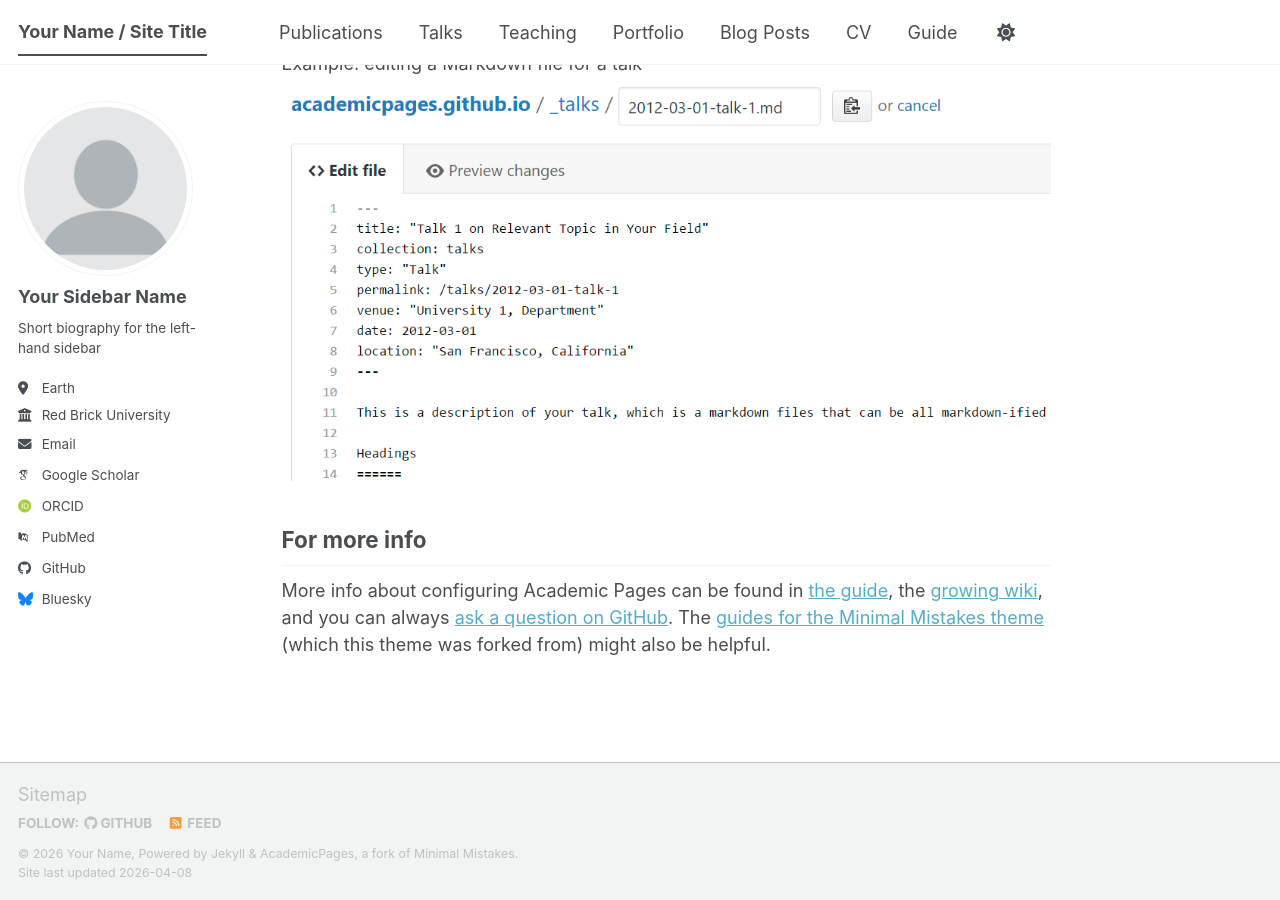
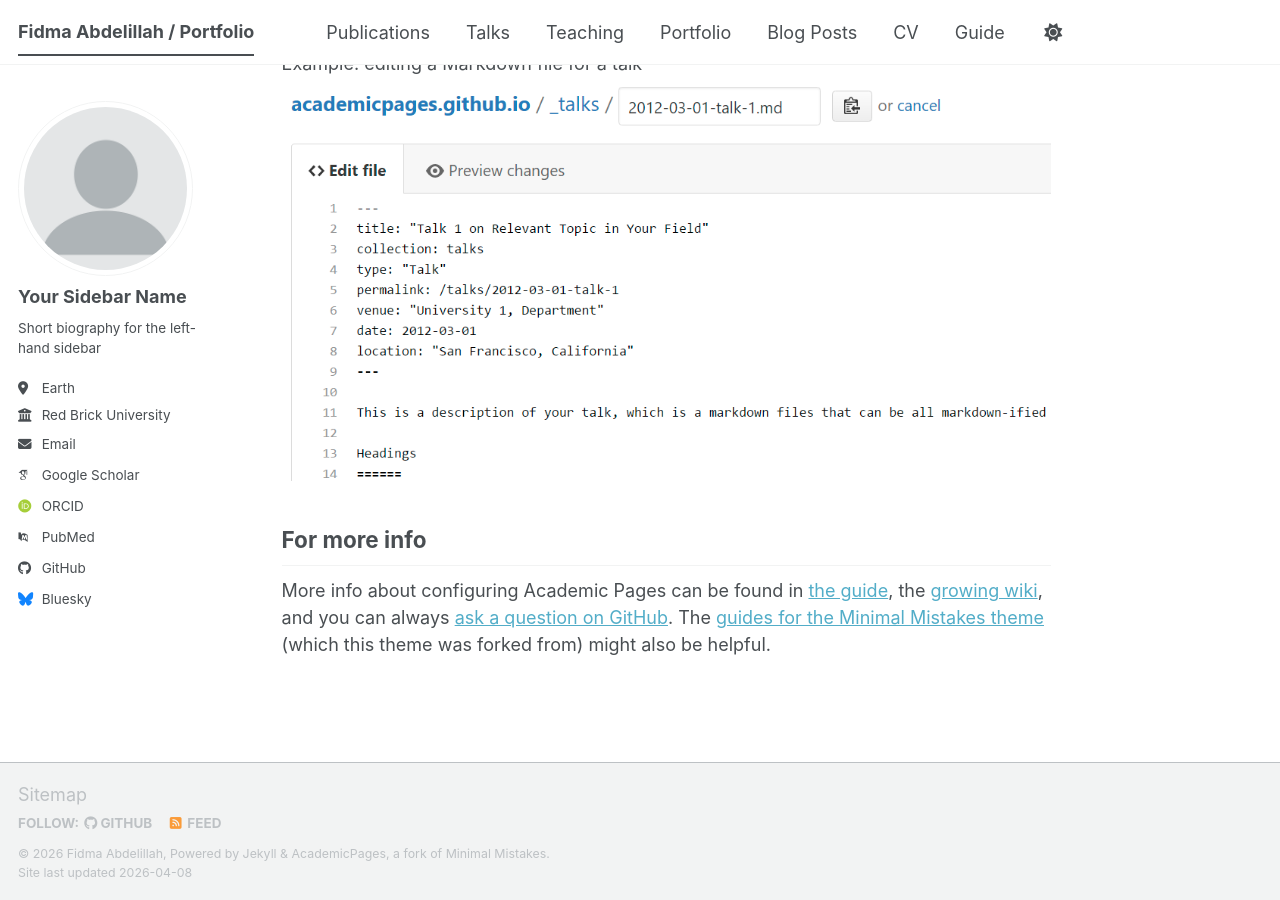
Before and after one commit to FidmaAbdelillah/FidmaAbdelillah.github.io, a Jekyll site: the page built from _pages/about.md, in a window 1280 px wide and 900 px high, scrolled down 2720 px. Built offline with Jekyll 4.4.1, drawn with Linux system fonts in a browser that asks for light colours; some web fonts are replaced; a script bundle is joined from its source files by our own code; library files that are not in the unit come from our copies.

Commit message:
Update site title, name, and repository details

```diff
--- a/_config.yml
+++ b/_config.yml
@@ -9,14 +9,14 @@
 # Basic Site Settings
 locale                   : "en-US"
 site_theme               : "default" # The available themes options are "default", "air", "sunrise", "mint", "dirt" and "contrast"
-title                    : "Your Name / Site Title"
+title                    : "Fidma Abdelillah / Portfolio"
 title_separator          : "-"
-name                     : &name "Your Name"
+name                     : &name "Fidma Abdelillah"
 description              : &description "Your Name's academic portfolio"   # Update this with a general description of your site, this is the default if not overridden by a page
-url                      : https://academicpages.github.io # The base hostname & protocol for your site e.g. "https://[your GitHub username].github.io",
+url                      : https://FidmaAbdelillah.github.io # The base hostname & protocol for your site e.g. "https://[your GitHub username].github.io",
                                                            # or if you already have some other page hosted on Github then use "https://[your GitHub username].github.io/[Your Repo Name]"
 baseurl                  : "" # the subpath of your site, e.g. "/blog"
-repository               : "academicpages/academicpages.github.io"
+repository               : "Fidmaai/FidmaAbdelillah.github.io"
 
 # Site Author - The following control what appear as part of the author content on the side bar.
 #               If a field is blank the icon and link will not appear, otherwise it will be shown.
```
